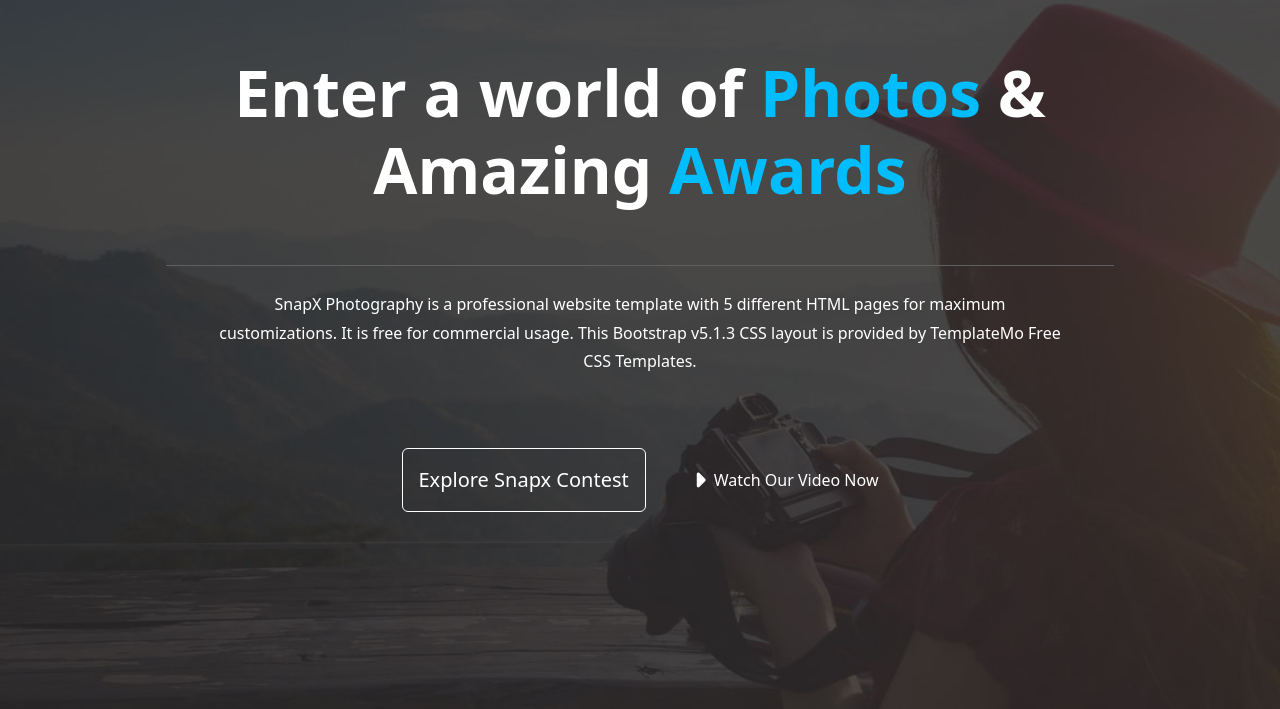
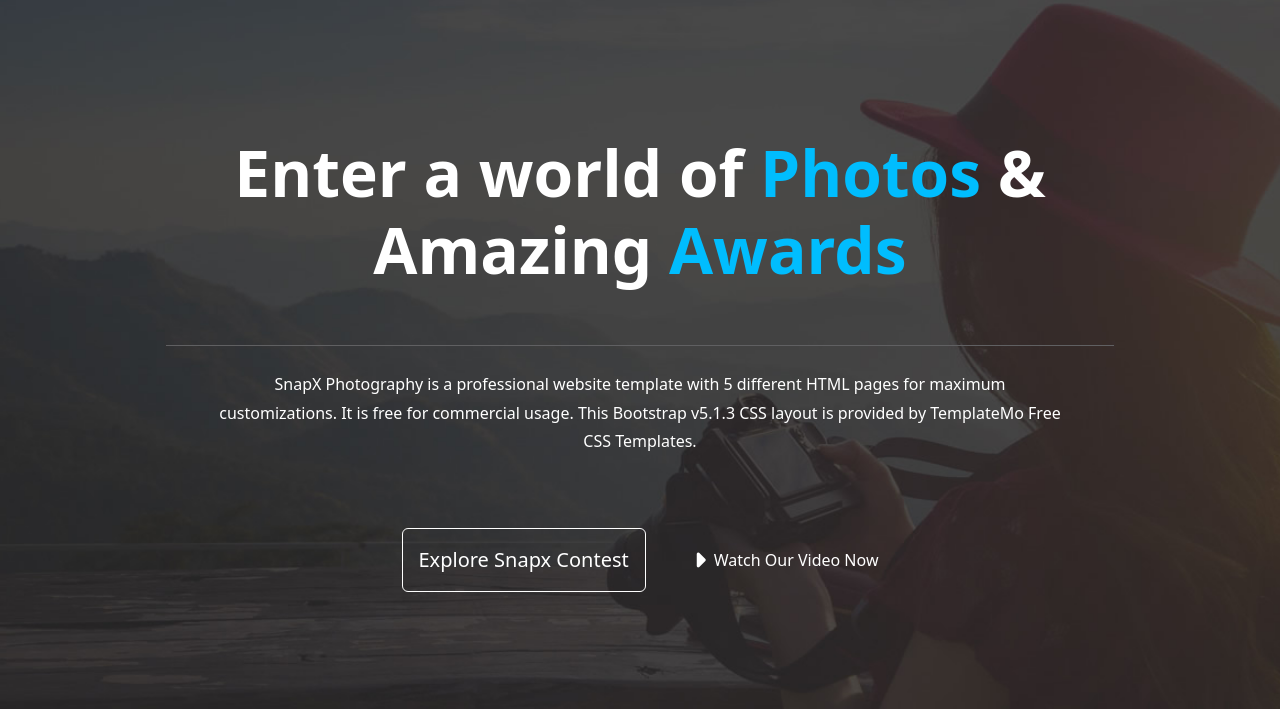
Before and after one commit to ShaimaaAKamal/Snapx, a plain HTML site: page index.html in a window 1280 px wide. Shown: the part 73-782 px from the top of the page. Drawn offline with Linux system fonts and the light colour scheme.

Commit message:
Update Home Section gallery

```diff
--- a/css/style.css
+++ b/css/style.css
@@ -142,6 +142,10 @@ color:var(--siteColor)!important;
     transform: translateY(0);
 }
 
+.BannerCaption{
+    top:20px;
+}
+
 
 @media screen and (min-width:768px){
 
@@ -152,7 +156,6 @@ color:var(--siteColor)!important;
     .BannerPics {
         bottom:-150px;
     }
-
     .btn-left{
         left:-50px;
       }
@@ -187,8 +190,14 @@ color:var(--siteColor)!important;
 
    /* home section */
    .BannerPics {
-    bottom:-200px;
+    bottom:-175px;
 }
+
+.BannerCaption{
+    top:40px;
+}
+
+
     .heading{
         font-size:4rem;
     }
@@ -197,11 +206,18 @@ color:var(--siteColor)!important;
         font-size:1rem;
     }
 
+   /* home section */
 
+}
 
+@media screen and (min-width:1200px){
+    .BannerPics {
+        bottom:-200px;
+    }
 
-
-   /* home section */
+    .BannerCaption{
+        top:80px;
+    }
 
 
 }
--- a/index.html
+++ b/index.html
@@ -49,8 +49,8 @@
         </nav>
 
         <section id="Banner" class="d-flex justify-content-center align-items-center">
-            <div class="container px-lg-5 text-center position-relative ">
-              <div class="pt-5 pt-lg-0">
+            <div class="container px-lg-5 text-center position-relative">
+              <div class="pt-5 pt-lg-0 position-relative BannerCaption">
                 <h1 class="fw-bolder heading text-white px-lg-5 py-5 mt-5 mt-lg-0 ">Enter a world of <span class="text-site">Photos</span> & Amazing <span class="text-site">Awards</span></h1>
                 <p class="text-white fw-light  px-4 px-lg-5 mx-lg-5 py-4 border-Banner f-p">SnapX Photography is a professional website template with 5 different HTML pages for maximum customizations. It is free for commercial usage. This Bootstrap v5.1.3 CSS layout is provided by TemplateMo Free CSS Templates.</p>
                 <div class="mt-5 d-flex align-items-center justify-content-center">
```
